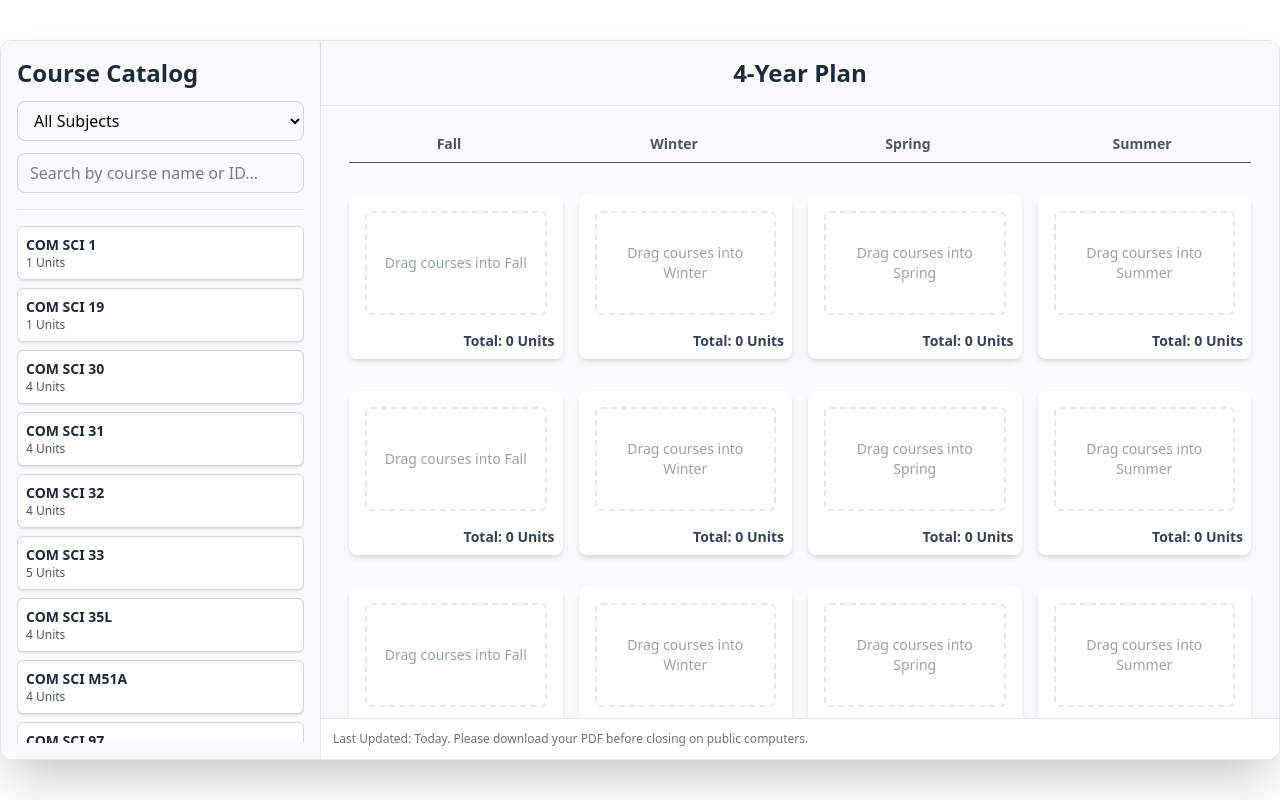
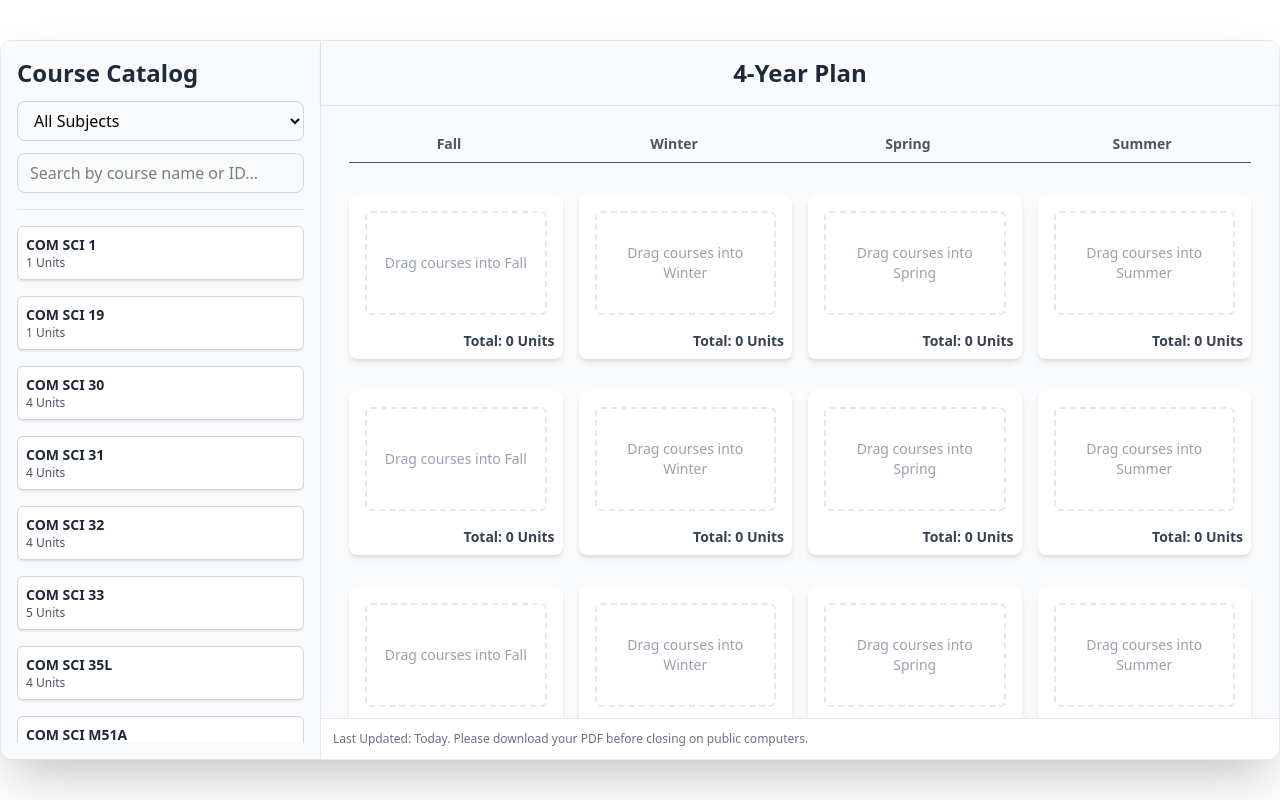
Before and after one commit to PTruong9090/University-Degree-Planner, a React (Vite) app in the folder frontend/: page / in a window 1280 px wide. Built offline with nearby package versions, Linux system fonts and the light colour scheme.

Commit message:
fixed course drag changing overflow

```diff
--- a/frontend/src/App.jsx
+++ b/frontend/src/App.jsx
@@ -1,11 +1,9 @@
 import { useState, useEffect, useMemo } from 'react'
-import { createPortal } from 'react-dom'
 import { DndContext, DragOverlay } from '@dnd-kit/core';
 import useLocalStorage from './hooks/useLocalStorage'
 import mockCourses from './data/mergedCourses';
 import { AppShell } from './components/layout/AppShell';
 import { CourseCard } from './features/Planner/components/CourseCard';
-import { create } from 'domain';
 
 const initialPlan = {
   'year1': {
@@ -99,7 +97,13 @@ function App() {
     // 2. Plan -> Sidebar (Remove a course)
     else if (from.type === 'plan' && to.type === 'sidebar') {
       // Add back to available list
-      setAvailableCourses(prev => [...prev, courseID])
+      setAvailableCourses(prev => {
+        const newList = [...prev, courseID]
+
+        newList.sort()
+
+        return newList
+      })
 
       // Update plan with course removed
       setPlan(p => ({
@@ -116,8 +120,18 @@ function App() {
       setPlan(p => {
         const sourceList = p[from.year][from.quarter].filter(id => id !== courseID)
         const destList = [...p[to.year][to.quarter], courseID]
-        console.log(sourceList)
-        console.log(destList)
+
+
+        if (from.year === to.year) {
+          return {
+            ...p,
+            [from.year]: {
+              ...p[from.year],
+              [from.quarter]: sourceList,
+              [to.quarter]: destList
+            }
+          }
+        }
 
         return {
           ...p,
@@ -130,6 +144,7 @@ function App() {
             [to.quarter]: destList
           }
         }
+
       })
 
     }
@@ -156,7 +171,7 @@ function App() {
         setAvailableCourses={setAvailableCourses}
         courseMap={courseMap}
       />
-      {createPortal(
+
       <DragOverlay>
         {activeItem ? (
           <CourseCard
@@ -165,9 +180,7 @@ function App() {
             isDragging={true}
           />
         ) : null}
-        </DragOverlay>,
-        document.body
-      )}
+      </DragOverlay>
     </DndContext>
   )
 
--- a/frontend/src/dnd/Draggable.jsx
+++ b/frontend/src/dnd/Draggable.jsx
@@ -3,23 +3,15 @@ import { useDraggable } from '@dnd-kit/core';
 
 
 export function Draggable({id, data, children, className}) {
-  const {attributes, listeners, setNodeRef, transform, isDragging} = useDraggable({
+  const {attributes, listeners, setNodeRef, isDragging} = useDraggable({
     id,
     data,
   });
 
-  const style = {
-    transform: transform
-      ? `translate3d(${transform.x}px, ${transform.y}px, 0)`
-      : undefined,
-      zIndex: isDragging ? 50 : 'unset',
-  };
-
   return (
     <div
       ref={setNodeRef}
-      style={style}
-      className={className}
+      className={`mb-2 ${isDragging? "opacity-20" : "opacity0199"}`}
       {...listeners}
       {...attributes}
     >
--- a/frontend/src/main.jsx
+++ b/frontend/src/main.jsx
@@ -12,7 +12,5 @@ createRoot(document.getElementById('root')).render(
 
 /*
 TODO List:
-  - Adding courses passes the size of the box expands the box
   - After dragging from planner to sidebar, its not sorted to the top again
-  - Dropping into separate box in the same year results in duplicates
 */
```
Also changed, not shown: 1 other file (tests, documents, lock files or other folders). Lines whose indentation alone changed are shown as unchanged.
